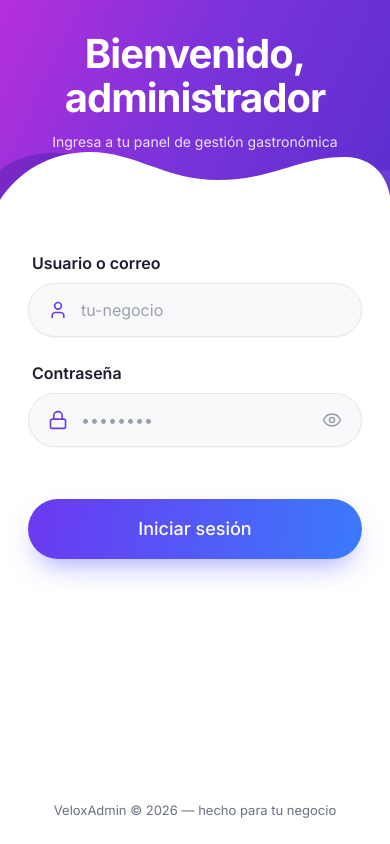
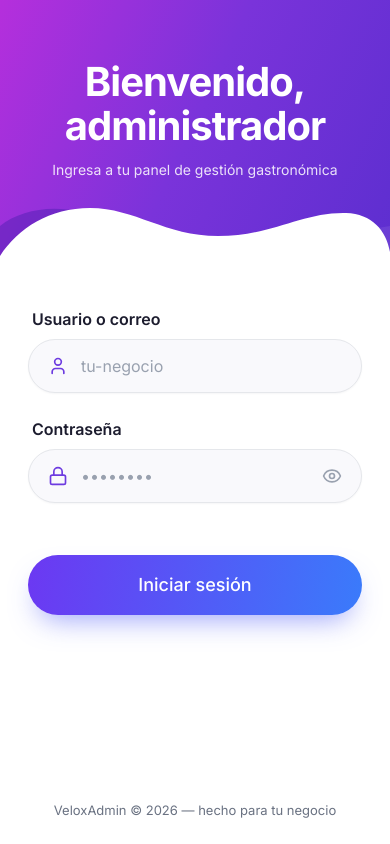
Before and after one commit to veloxappco/Velox-Control, a Next.js app: page /login in a window 390 px wide. Built offline with nearby package versions, Linux system fonts and the light colour scheme.

Commit message:
Login: encabezado morado 35% en movil

```diff
--- a/app/login/page.tsx
+++ b/app/login/page.tsx
@@ -68,7 +68,7 @@ function LoginForm() {
       <div className="flex min-h-dvh w-full max-w-[440px] flex-col bg-white md:min-h-0 md:overflow-hidden md:rounded-[32px] md:shadow-2xl md:shadow-[#6230C9]/20">
         {/* Encabezado: degradado morado + curva blanca orgánica */}
         <header
-          className="relative flex min-h-[28dvh] flex-col justify-center px-7 pb-[88px] pt-[max(env(safe-area-inset-top),2rem)] text-center text-white"
+          className="relative flex min-h-[35dvh] flex-col justify-center md:min-h-[28dvh] px-7 pb-[88px] pt-[max(env(safe-area-inset-top),2rem)] text-center text-white"
           style={{ background: "linear-gradient(115deg, #B52FDC 0%, #7A33DA 48%, #5B2ECF 100%)" }}
         >
           <h1 className="text-[40px] font-bold leading-[1.1] tracking-tight">
```
